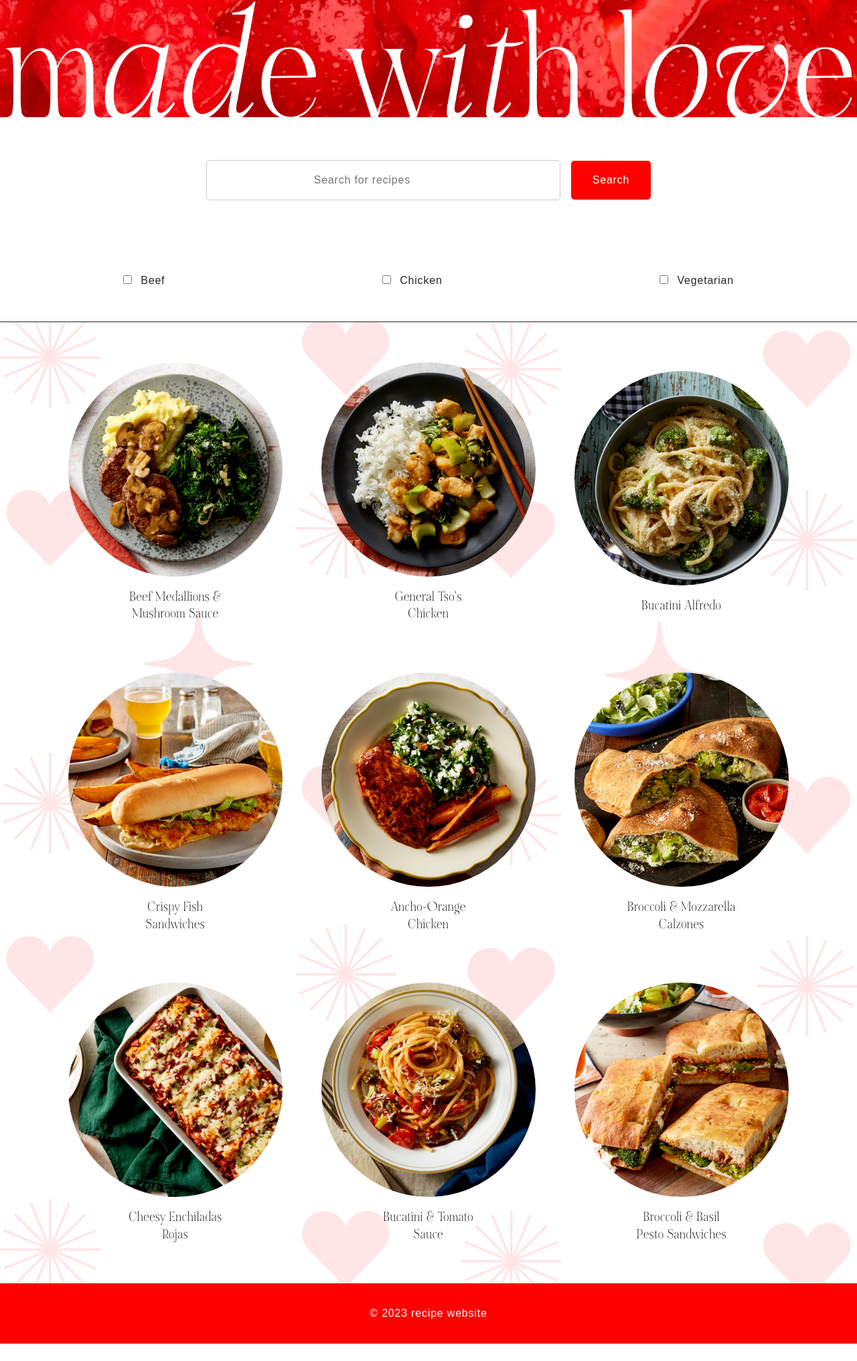
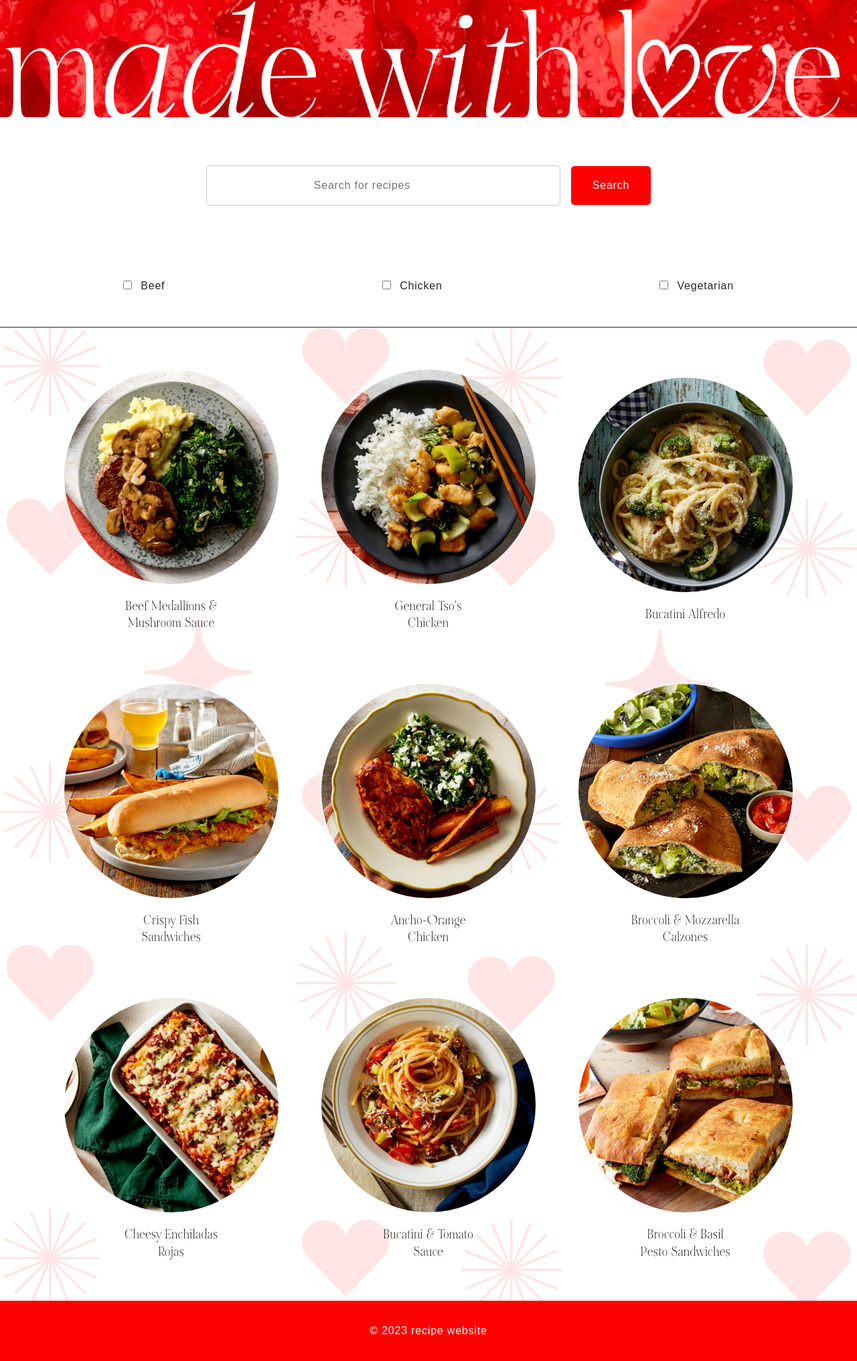
Before and after one commit to emf-99/idm232-abc123, a PHP site: page / in a window 1280 px wide. Shown: the whole page at 67% size. Before the commit the page ends 2006 px from the top, so only its background shows below. Run offline with PHP 8.4, Linux system fonts and the light colour scheme.

Commit message:
:art: header modification, hover states

```diff
--- a/idm232/hwk1/index.html
+++ b/idm232/hwk1/index.html
@@ -4,14 +4,14 @@
     <meta charset="UTF-8">
     <meta name="viewport" content="width=device-width, initial-scale=1.0">
     <link rel="stylesheet" href="styles.css">
-    <title>cuire</title>
+    <title>made with love</title>
 </head>
 <body>
     <header>
 
     <div class="hero">
         <div class="hero-image-container">
-            <img src="images/headerWlogo.png" alt="Hero Image" class="hero-image">
+            <img src="images/headerWlogoHeart.png" alt="Hero Image" class="hero-image">
         </div>
          <!-- <div class="logo-container">
             <img src="images/cuire.png" alt="logo" class="logo">
--- a/idm232/hwk1/styles.css
+++ b/idm232/hwk1/styles.css
@@ -143,18 +143,6 @@ header {
     height: auto;
 }
 
-/* .logo-container {
-    position: absolute;
-    bottom: 0;
-    left: 50%;
-    transform: translateX(-50%);
-}
-
-.logo {
-    width: 75rem;
-    height: auto;
-} */
-
 .hero-image {
     max-width: 100%;
     height: auto;
@@ -262,6 +250,15 @@ main {
 
 .oneRec:hover figcaption{
     color: var(--color-accent);
+    transition: 0.1s ease-in-out 0.1s;
+}
+
+.oneRec img {
+    border: dotted 3.5px var(--color-screen);
+}
+
+.oneRec:hover img {
+    border: dotted 3.5px var(--color-accent);
     transition: 0.1s ease-in-out 0.1s;
 }
 
```
Also changed, not shown: idm232/hwk1/images/headerWlogoHeart.png (added).
